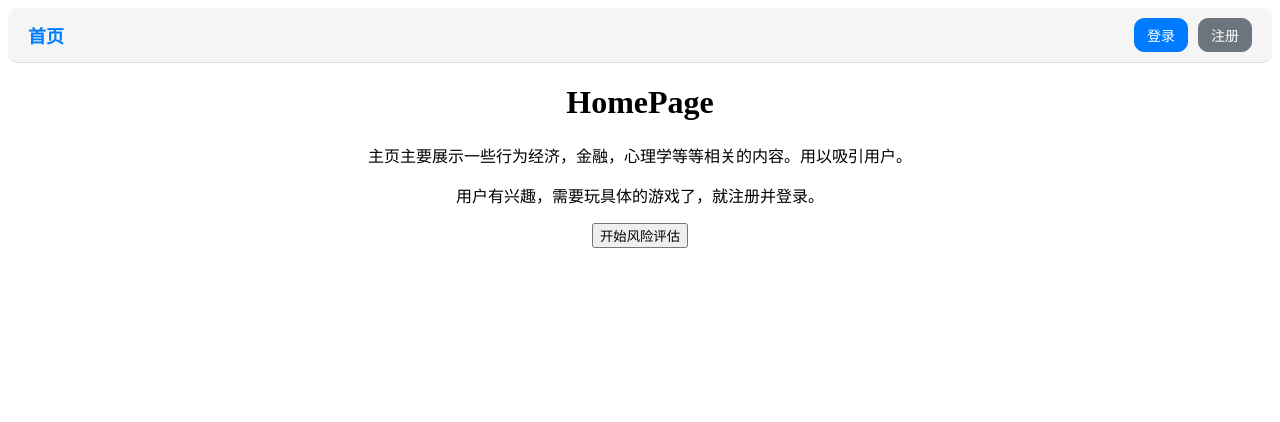
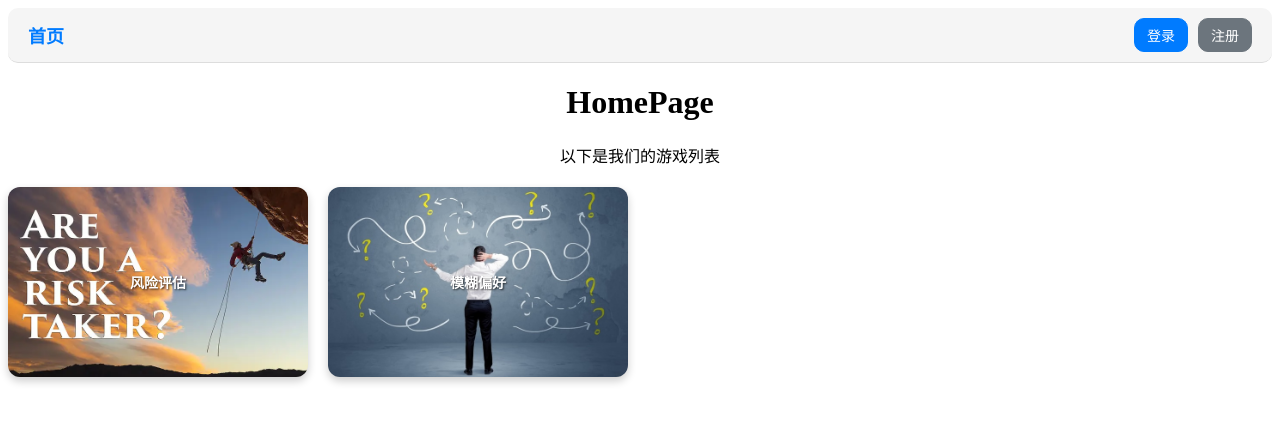
Before and after one commit to zhaoqiwang1/Behavioral-Econ, a React (Create React App) app in the folder client/: page / in a window 1280 px wide. Shown: the top 422 px of the page. Built offline with nearby package versions, Linux system fonts and the light colour scheme.

Commit message:
changes for homepage styles.

```diff
--- a/client/src/pages/HomePage.css
+++ b/client/src/pages/HomePage.css
@@ -0,0 +1,37 @@
+.assessment-btn {
+  width: 300px;
+  height: 190px;
+  border: none;
+  border-radius: 12px;
+  background-size: cover;
+  background-position: center;
+  background-repeat: no-repeat;
+  cursor: pointer;
+  transition: all 0.3s ease;
+  box-shadow: 0 4px 8px rgba(0, 0, 0, 0.2);
+  display: flex;
+  align-items: center;
+  justify-content: center;
+  color: white;
+  font-weight: bold;
+  font-size: 14px;
+  text-shadow: 1px 1px 2px rgba(0, 0, 0, 0.7);
+}
+
+.assessment-btn:hover {
+  transform: scale(1.05);
+  box-shadow: 0 6px 12px rgba(0, 0, 0, 0.3);
+}
+
+.assessment-btn:active {
+  transform: scale(0.98);
+}
+
+/* 添加按钮容器样式 */
+.buttons-container {
+  display: flex;
+  gap: 20px; /* 按钮之间的间距 */
+  justify-content: flex-start; /* 从左到右排列 */
+  flex-wrap: wrap; /* 如果空间不够可以换行 */
+  margin-top: 20px;
+}
--- a/client/src/pages/HomePage.jsx
+++ b/client/src/pages/HomePage.jsx
@@ -4,7 +4,7 @@ import React from 'react';
 import { useNavigate } from 'react-router-dom';
 import { useAuth } from '../contexts/AuthContext.jsx';  // 新增导入
 import Navbar from '../components/Navbar.jsx';  // 导入 Navbar
-
+import './HomePage.css';
 
 const HomePage = () => {
   const navigate = useNavigate();
@@ -38,13 +38,26 @@ const HomePage = () => {
       <Navbar />
 
       <h1>HomePage</h1>
-      <p>主页主要展示一些行为经济，金融，心理学等等相关的内容。用以吸引用户。</p>
-      <p>用户有兴趣，需要玩具体的游戏了，就注册并登录。</p>
-      <button
-        onClick={handleRiskAttiGame}
-      >
-        开始风险评估
-      </button>
+      <p>以下是我们的游戏列表</p>
+      <div className="buttons-container">
+          <button
+          className="assessment-btn"
+          onClick={handleRiskAttiGame}
+          style={{
+            backgroundImage: "url('../assets/images/risk-assessment.jpg')"
+          }}
+          >
+          风险评估
+         </button>
+         <button
+          className="assessment-btn"
+          style={{
+            backgroundImage: "url('../assets/images/ambiguity-assessment.jpg')"
+          }}
+         >
+          模糊偏好
+         </button>
+      </div>
     </div>
   );
 }
--- a/client/src/pages/RiskAttiElicit.jsx
+++ b/client/src/pages/RiskAttiElicit.jsx
@@ -110,11 +110,7 @@ const RiskAttiElicit = () => {
     <div>
       <Navbar />
       <h1>Risk Elicitation Game</h1>
-      <div>
-        <strong>您选择的选项: </strong>
-        {selectedOption ? `选项 ${selectedOption}` : '尚未选择'}
-      </div>
-
+      <h2>请选择你想从A换到B的选项的数字。注意：你只能换一次，不能在A和B之前反复。</h2>
       <div className="table-container">
         <h2>选项对比表</h2>
         <table className="data-table">
@@ -122,8 +118,8 @@ const RiskAttiElicit = () => {
             <tr>
               <th>选择</th>
               <th>序号</th>
-              <th>Option A</th>
-              <th>Option B</th>
+              <th>选项A</th>
+              <th>选项B</th>
             </tr>
           </thead>
           <tbody>
@@ -157,6 +153,10 @@ const RiskAttiElicit = () => {
           </tbody>
         </table>
       </div>
+      <div>
+        <strong>您选择的选项: </strong>
+        {selectedOption ? `选项 ${selectedOption}` : '尚未选择'}
+      </div>
 
       {/* 提交按钮 */}
       <div style={{ textAlign: 'center', marginTop: '20px' }}>
```
Also changed, not shown: client/public/assets/images/ambiguity-assessment.jpg (added), client/public/assets/images/risk-assessment.jpg (added).
